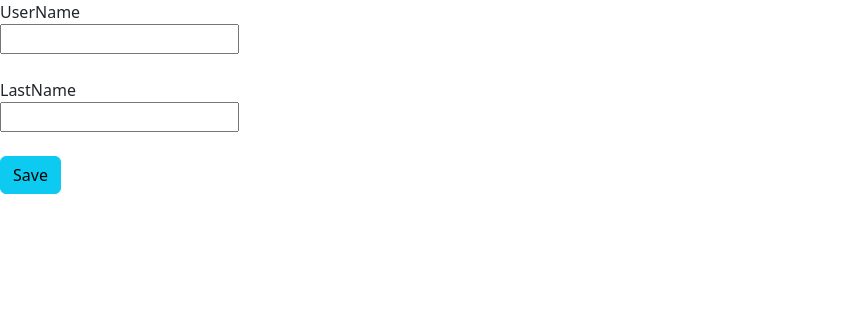
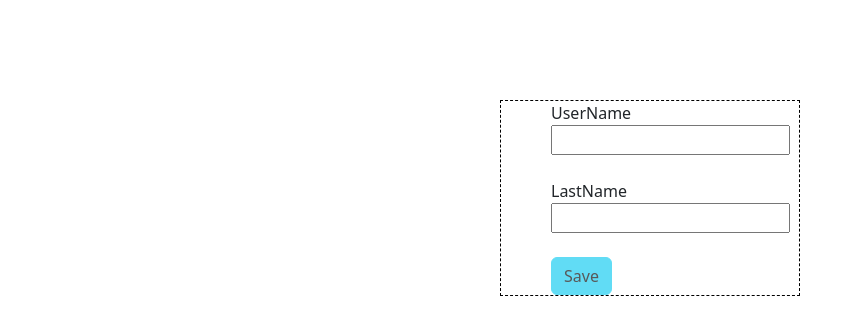
Before and after one commit to scavy29/LTIMindtree-Practise-2, an Angular app in the folder AngularDemo/: page / in a window 1280 px wide. Shown: the top 334 px of the page, without its empty margins (0-863 px from the left). Built offline with nearby package versions, Linux system fonts and the light colour scheme.

Commit message:
Backup Commit

```diff
--- a/AngularDemo/src/app/TemplateForm/demo.templateform.html
+++ b/AngularDemo/src/app/TemplateForm/demo.templateform.html
@@ -1,12 +1,17 @@
+<div class="formt" style="width:300px;margin-left:500px;margin-right: 500px;margin-top: 100px;border: 1px dashed black;padding-left: 50px;">
     <form #userData="ngForm" (ngSubmit)="submitData(userData)">  <!-- we are creating a templateReference of userData and assigning object of type ngForm-->
         <label>UserName</label>
         <br/>
-    <input type="text" name="fname" required ngModel /> <!--when we add ngModel the automations takes place of the assignment of key-value-->
+        <input type="text" #fnamelement="ngModel" name="fname" required ngModel /> <!--when we add ngModel the automations takes place of the assignment of key-value-->
         <br/><br/>
+        <div *ngIf="fnamelement.isvalid || fnamelement.touched">
+            <p>Name is required</p>
+        </div>
         <label>LastName</label>
         <br/>
         <input type="text" name="lname" required ngModel />
         <br/><br/>
 
-    <button class="btn btn-primary"  type="submit" class="btn btn-info">Save</button>
+        <button [disabled]="userData.invalid" class="btn btn-primary"  type="submit" class="btn btn-info">Save</button>
     </form>
+</div>
```
Lines whose indentation alone changed are shown as unchanged.
